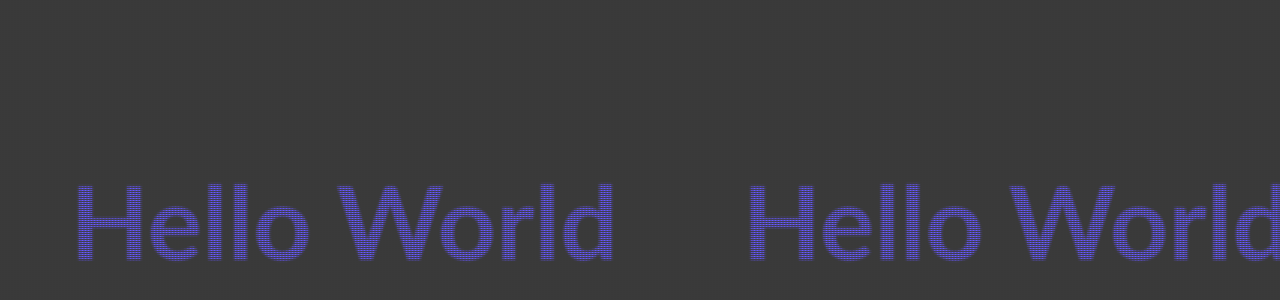
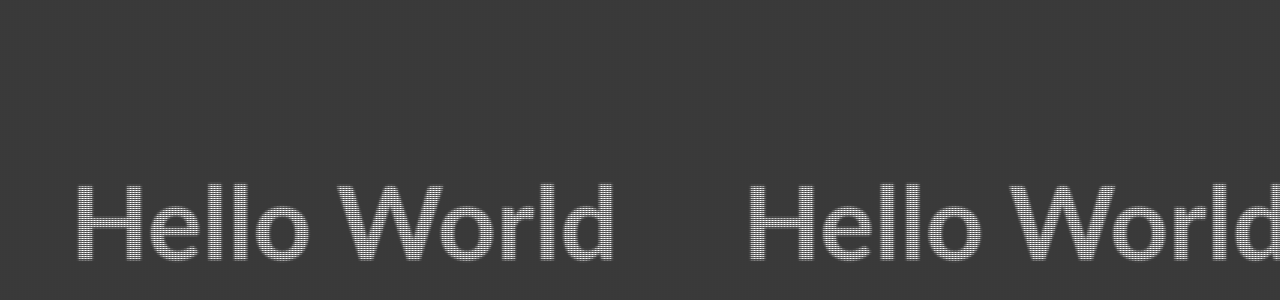
Before and after one commit to 97Wobbler/LED-Sign-Board-HTML, a plain HTML site: page index.html in a window 1280 px wide. Shown: the part 180-480 px from the top of the page. Drawn offline with Linux system fonts and the light colour scheme.

Commit message:
Update signboard.css

```diff
--- a/signboard.css
+++ b/signboard.css
@@ -17,7 +17,7 @@ html, body {
     position: relative;
     width: 100vw;
     display: flex;
-    color: #6758ff;
+    color: #ffffff;
     overflow-x: hidden;
 }
 
```
